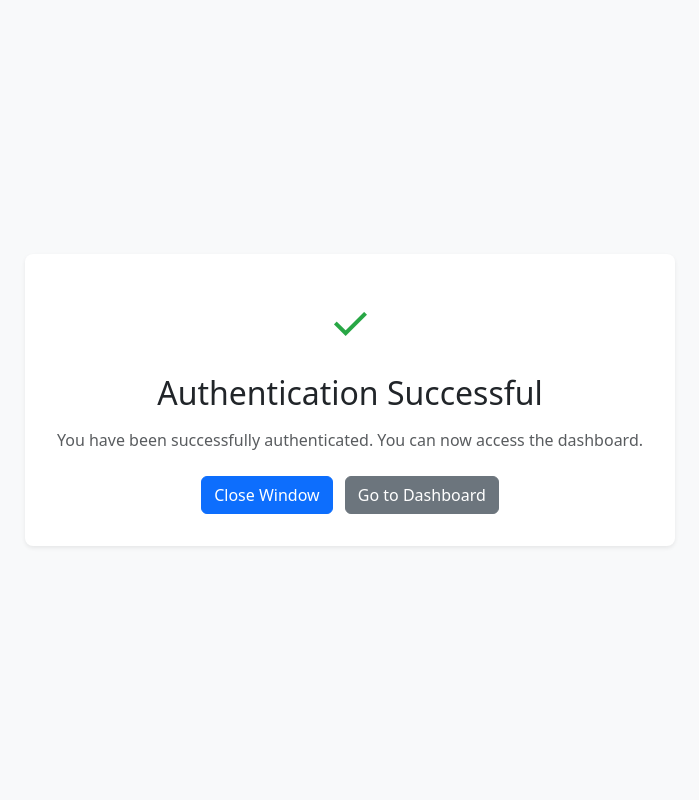
After one commit to ooodnakov/telegram_meme_autoposter, a Python web app: template telegram_auto_poster/web/templates/auth_success.html in a window 1280 px wide. The commit adds this page. Shown: the whole page, without its empty margins (290-989 px from the left). Run offline with Jinja, Linux system fonts and the light colour scheme; the template is opened without the code that fills it, so the values that code supplies are empty.

Commit message:
feat(web): add authentication success page and update translations
- Add new auth_success.html template for post-login success handling
- Update localization files (.pot and .po) to include new strings and mark obsolete entries
- Enhance authentication middleware and endpoints with additional logging for better debugging
- Remove redundant JavaScript from login.html template

```diff
--- /dev/null
+++ b/telegram_auto_poster/web/templates/auth_success.html
@@ -0,0 +1,68 @@
+<!DOCTYPE html>
+<html lang="en">
+<head>
+    <meta charset="UTF-8">
+    <meta name="viewport" content="width=device-width, initial-scale=1.0">
+    <title>Authentication Successful</title>
+    <link href="https://cdn.jsdelivr.net/npm/bootstrap@5.3.0/dist/css/bootstrap.min.css" rel="stylesheet">
+    <style>
+        body {
+            background-color: #f8f9fa;
+            display: flex;
+            justify-content: center;
+            align-items: center;
+            height: 100vh;
+            margin: 0;
+        }
+        .auth-container {
+            text-align: center;
+            background: white;
+            padding: 2rem;
+            border-radius: 0.5rem;
+            box-shadow: 0 0.125rem 0.25rem rgba(0, 0, 0, 0.075);
+        }
+        .success-icon {
+            color: #28a745;
+            font-size: 3rem;
+            margin-bottom: 1rem;
+        }
+    </style>
+</head>
+<body>
+    <div class="auth-container">
+        <div class="success-icon">✓</div>
+        <h2 class="mb-3">{{ _('Authentication Successful') }}</h2>
+        <p class="text-muted mb-4" id="message">{{ _('You have been successfully authenticated. This window will close automatically.') }}</p>
+        <div id="buttons">
+            <button type="button" class="btn btn-primary me-2" onclick="closeWindow()">{{ _('Close Window') }}</button>
+            <button type="button" class="btn btn-secondary" onclick="goToDashboard()" id="dashboardBtn" style="display: none;">{{ _('Go to Dashboard') }}</button>
+        </div>
+    </div>
+
+    <script>
+        function closeWindow() {
+            try {
+                if (window.opener && !window.opener.closed) {
+                    window.opener.location = '/';
+                }
+            } catch (e) {}
+            window.close();
+        }
+
+        function goToDashboard() {
+            window.location = '/';
+        }
+
+        // Check if this is a popup
+        if (!window.opener) {
+            // Not a popup, show go to dashboard button
+            document.getElementById('message').textContent = '{{ _("You have been successfully authenticated. You can now access the dashboard.") }}';
+            document.getElementById('dashboardBtn').style.display = 'inline-block';
+            // Don't auto-close
+        } else {
+            // Auto-close after 3 seconds
+            setTimeout(closeWindow, 3000);
+        }
+    </script>
+</body>
+</html>
```
Also changed, not shown: telegram_auto_poster/web/app.py (+18 -14 lines), telegram_auto_poster/web/templates/login.html (+0 -22 lines), telegram_auto_poster/locales/en/LC_MESSAGES/messages.po, telegram_auto_poster/locales/ru/LC_MESSAGES/messages.po, 1 other file.
